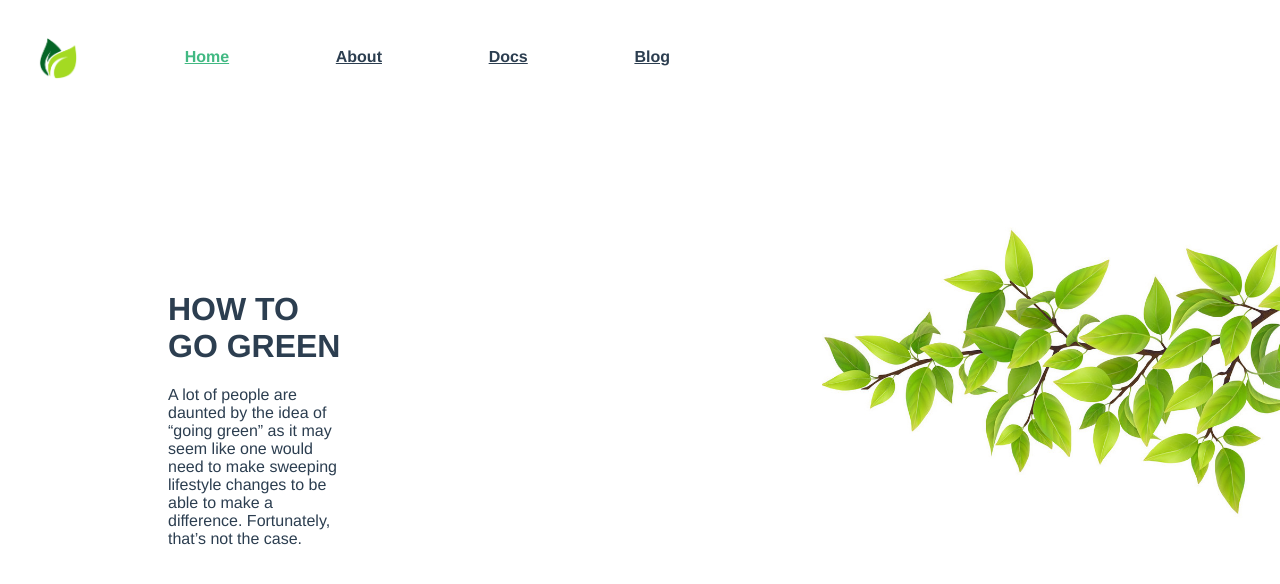
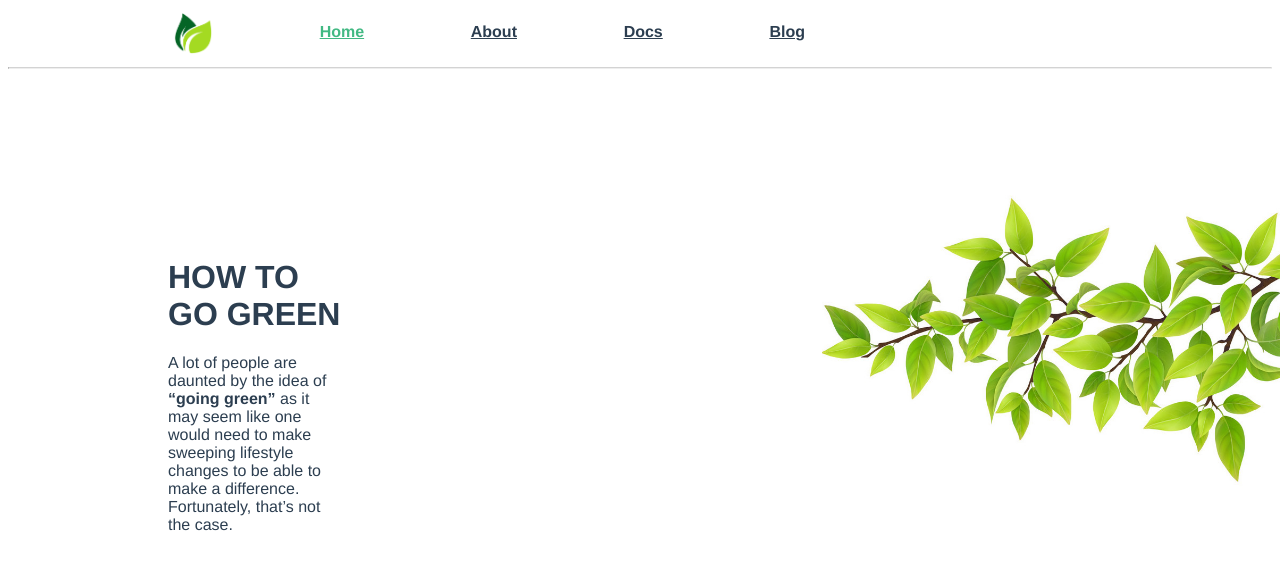
Before and after one commit to Alicerichardson28/eco-freak-frontend-with-Vue, a Vue app: page / in a window 1280 px wide. Shown: the top 584 px of the page. Built offline with nearby package versions, Linux system fonts and the light colour scheme.

Commit message:
aad line under navbar

```diff
--- a/src/App.vue
+++ b/src/App.vue
@@ -7,6 +7,7 @@
       <router-link to="/document">Docs</router-link>
       <router-link to="/blog">Blog</router-link>
     </div>
+      <hr>
     <router-view/>
   </div>
 </template>
@@ -21,11 +22,13 @@
 }
 
 #nav {
-  padding: 30px;
+  margin-left: 10em;
+  padding: 5px;
   width: 50%;
   display: flex;
   align-content: flex-end;
   justify-content: space-between;
+
 
   a {
     font-weight: bold;
@@ -41,4 +44,8 @@
     width: 2.5em;
   }
 }
+
+hr {
+  border-top: 1px solid lightgray;
+}
 </style>
--- a/src/views/Home.vue
+++ b/src/views/Home.vue
@@ -2,7 +2,7 @@
   <div class="home-container">
     <div class="header-container">
       <h1 class="header">HOW TO GO GREEN</h1>
-      <p class="paragrah-container"> A lot of people are daunted by the idea of “going green” as it may seem like one would need to make sweeping lifestyle changes to be able to make a difference. Fortunately, that’s not the case.</p>
+      <p class="paragrah-container"> A lot of people are daunted by the idea of <strong>“going green”</strong> as it may seem like one would need to make sweeping lifestyle changes to be able to make a difference. Fortunately, that’s not the case.</p>
     </div>
     <div class="image-container">
       <img class="img-header" alt="leaf logo" src="../assets/leaf2.jpg">
```
